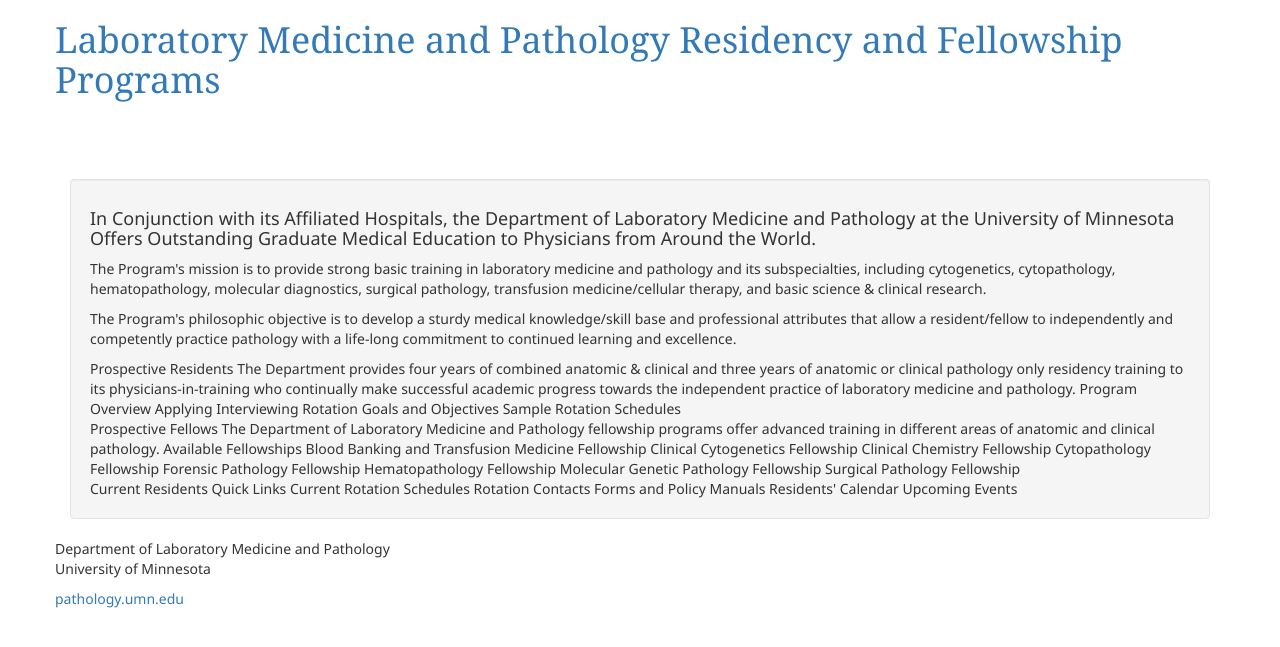
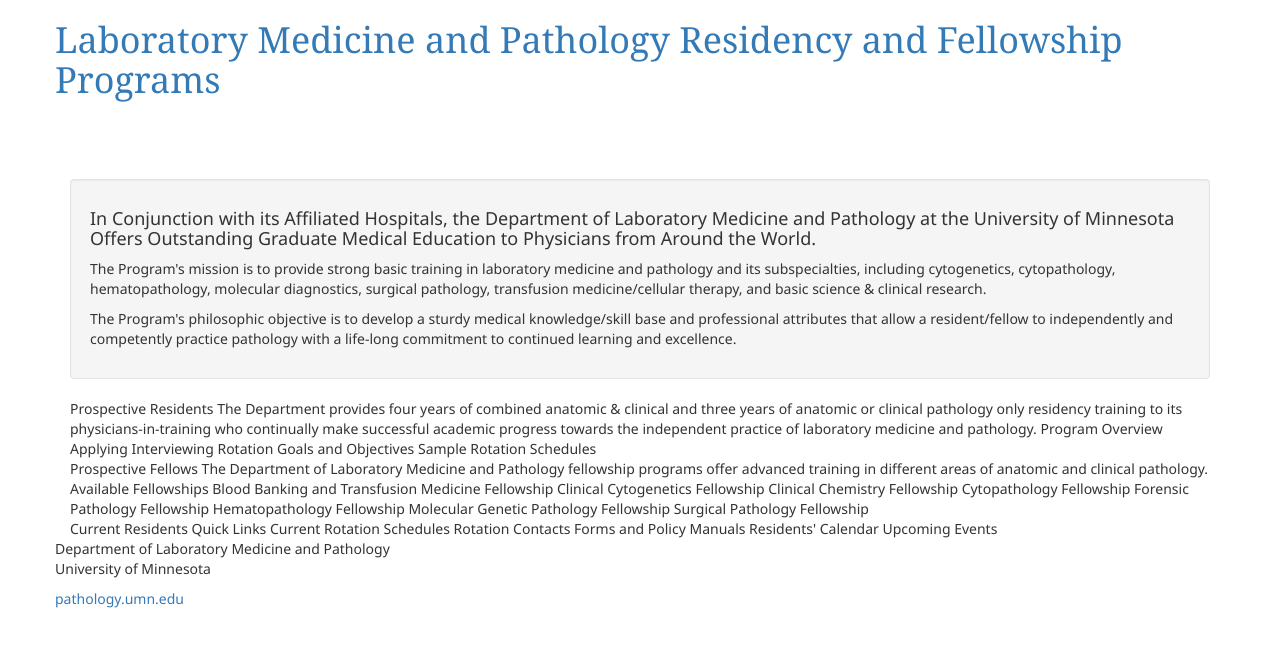
Before and after one commit to bdunnette/fragmentary-lesion, a Jekyll site: the page built from index.html, in a window 1280 px wide. Shown: the top 647 px of the page. Built offline with Jekyll 4.4.1, drawn with Linux system fonts in a browser that asks for light colours; nearby versions of some CDN libraries; Markdown is read by kramdown in place of the engine named in the settings.

Commit message:
Updated index.html

```diff
--- a/index.html
+++ b/index.html
@@ -4,9 +4,9 @@
 published: true
 ---
 
-<div id="home" class="well">
+<div id="home">
 	<div class="row-fluid">
-  		<div class="span12">
+  		<div class="span12 well">
     		<h4>In Conjunction with its Affiliated Hospitals, the Department of Laboratory Medicine and Pathology at the University of Minnesota Offers Outstanding Graduate Medical Education to Physicians from Around the World.</h4>
 
 			<p>The Program's mission is to provide strong basic training in laboratory medicine and pathology and its subspecialties, including cytogenetics, cytopathology, hematopathology, molecular diagnostics, surgical pathology, transfusion medicine/cellular therapy, and basic science & clinical research.<p>
```
